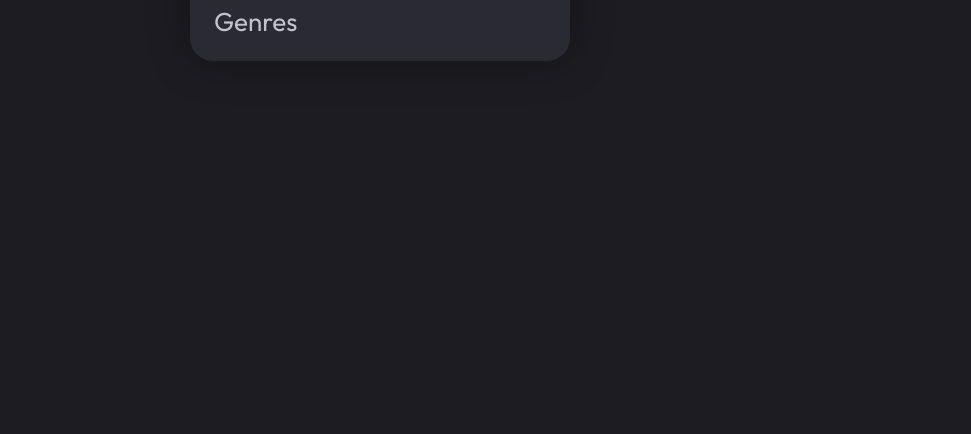
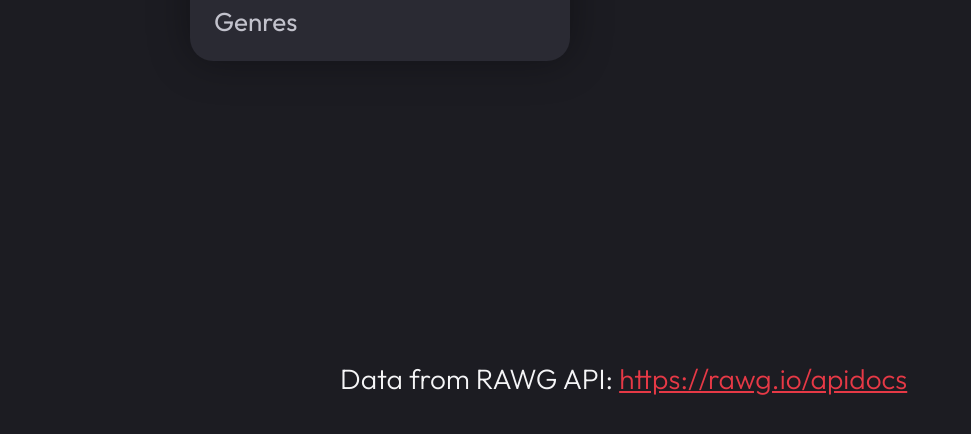
Before and after one commit to Itzshey/game-explorer, a plain HTML site: page home.html in a window 1280 px wide. Shown: the part 955-1389 px from the top of the page, without its empty margins (0-971 px from the left). Before the commit the page ends 1076 px from the top, so only its background shows below. Drawn offline with Linux system fonts and the light colour scheme.

Commit message:
Adding footer with RAWG API link

```diff
--- a/about.css
+++ b/about.css
@@ -289,3 +289,20 @@ header::after{
         font-size: 26px;
     }
 }
+
+
+footer{
+    width: 100%;
+    max-width: 900px;
+    margin-inline: auto;
+
+    align-items: center;
+    color: #F5F5F7;
+    font-weight: 300;
+    font-size: 28px;
+}
+
+footer a{
+    color:#E63946
+
+}
--- a/home.css
+++ b/home.css
@@ -271,3 +271,20 @@ h2 {
 
     transition-delay: 0s;
 }
+
+footer{
+    width: 100%;
+    max-width: 900px;
+    margin-inline: auto;
+    padding-top: 300px;
+    padding-left: 150px;
+    align-items: center;
+    color: #F5F5F7;
+    font-weight: 300;
+    font-size: 28px;
+}
+
+footer a{
+    color:#E63946
+
+}
--- a/home.html
+++ b/home.html
@@ -102,7 +102,7 @@
 
     </main>
     <footer>
-
+        <p>Data from RAWG API: <a href="https://rawg.io/apidocs">https://rawg.io/apidocs</a></p>
     </footer>
 </body>
 </html>
```
Also changed, not shown: about.html (+3 -2 lines).
